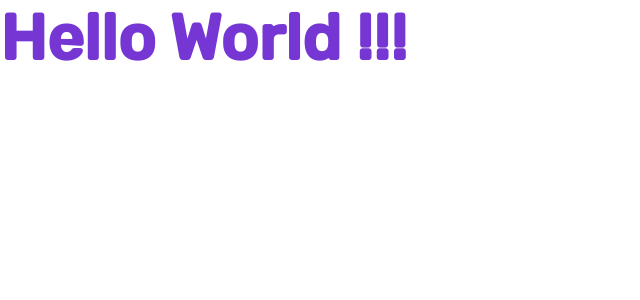
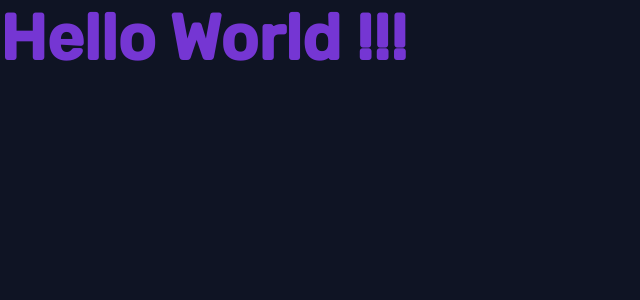
Before and after one commit to mikolajszymczuk1/time-tracking-dashboard-main, a Vue app: page / in a window 1280 px wide. Shown: the top 300 px of the page, without its empty margins (0-640 px from the left). Built offline with nearby package versions, Linux system fonts and the light colour scheme.

Commit message:
Add background color for body

```diff
--- a/src/assets/scss/utilities/_base.scss
+++ b/src/assets/scss/utilities/_base.scss
@@ -1,5 +1,6 @@
 // Utilities
 @use "./fonts";
+@use "./colors";
 
 // Base styles
 * {
@@ -10,5 +11,7 @@
 }
 
 body {
+    background-color: colors.$Very-dark-blue;
+
     font-family: fonts.$Rubik;
 }
```
